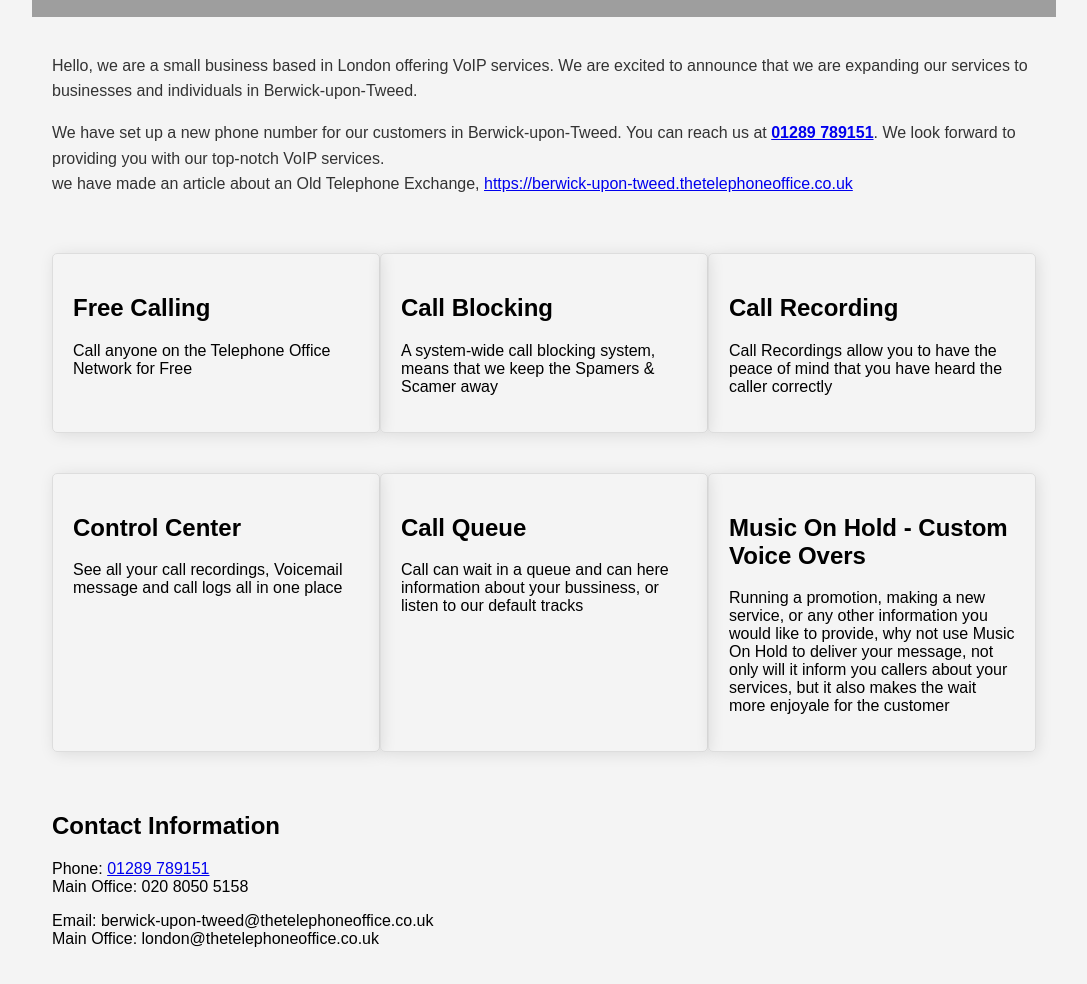
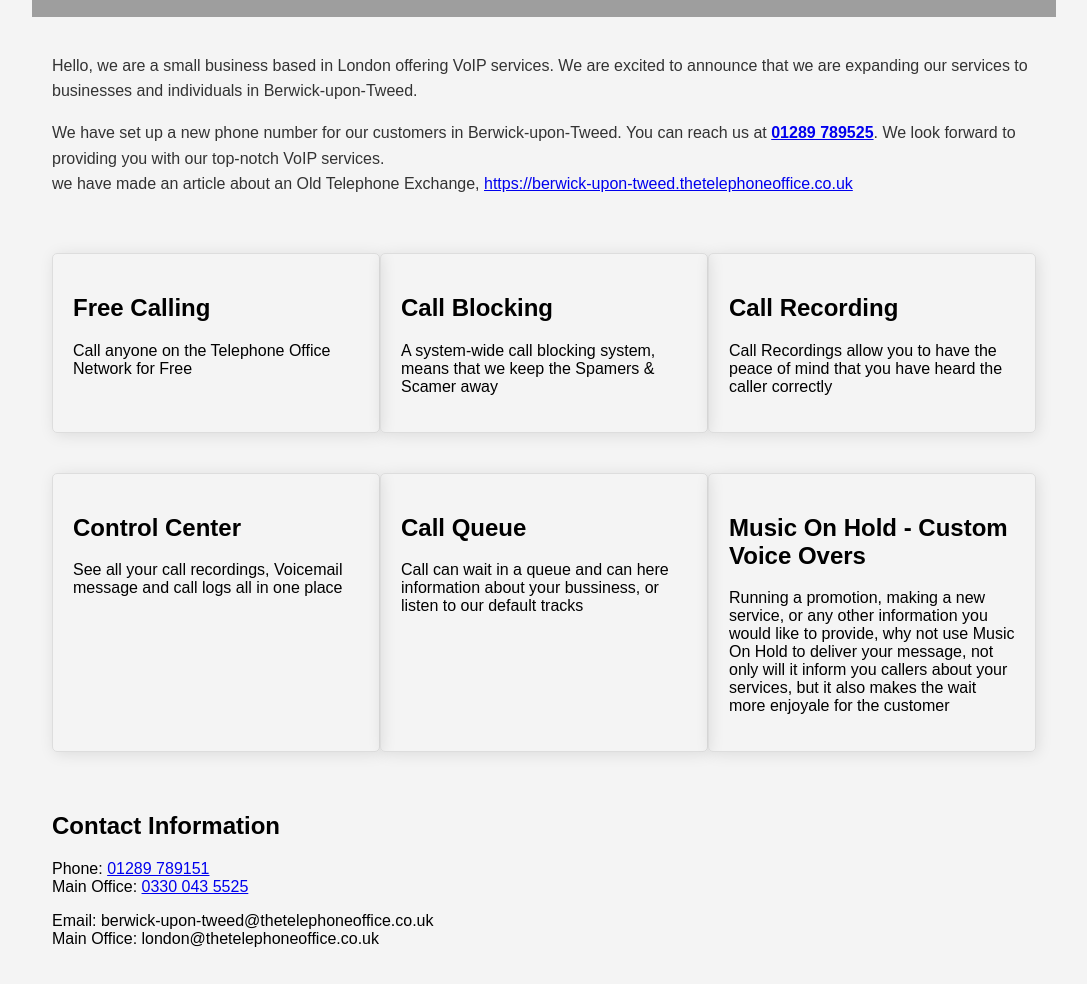
Before and after one commit to thetelephoneoffice/thetelephoneoffice.co.uk, a plain HTML site: page berwick.html in a window 1280 px wide. Shown: the part 440-1424 px from the top of the page, without its empty margins (96-1183 px from the left). Drawn offline with Linux system fonts and the light colour scheme; grey boxes are pictures that could not be loaded.

Commit message:
Update berwick.html

```diff
--- a/berwick.html
+++ b/berwick.html
@@ -64,7 +64,7 @@
                 Hello, we are a small business based in London offering VoIP services. We are excited to announce that we are expanding our services to businesses and individuals in Berwick-upon-Tweed.
             </p>
             <p>
-                We have set up a new phone number for our customers in Berwick-upon-Tweed. You can reach us at <strong><a href="01289789151">01289 789151</a></strong>. We look forward to providing you with our top-notch VoIP services.
+                We have set up a new phone number for our customers in Berwick-upon-Tweed. You can reach us at <strong><a href="tel:01289789525">01289 789525</a></strong>. We look forward to providing you with our top-notch VoIP services.
                 <br>we have made an article about an Old Telephone Exchange, <a href="https://berwick-upon-tweed.thetelephoneoffice.co.uk">https://berwick-upon-tweed.thetelephoneoffice.co.uk</a>
             </p>
         </div>
@@ -99,7 +99,7 @@
         <div class="contact">
             <h2>Contact Information</h2>
             <p>Phone: <a href="01289789151">01289 789151</a><br>
-            Main Office: 020 8050 5158</p>
+            Main Office: <a href="tel:03300435525">0330 043 5525</a></p>
             <p>Email: berwick-upon-tweed@thetelephoneoffice.co.uk<br>
                 Main Office: london@thetelephoneoffice.co.uk</p>
         </div>
```
